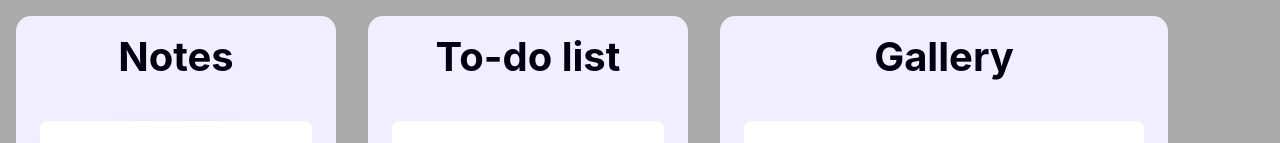
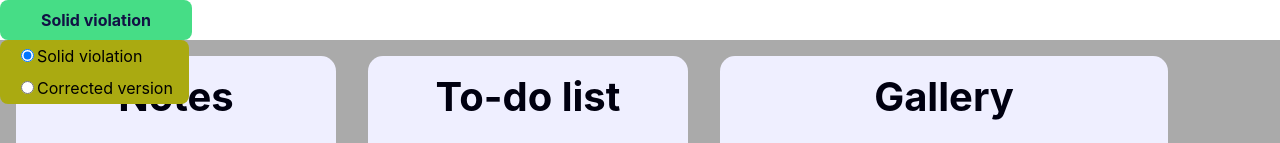
Before and after one commit to gudmar/ListsDemo, a React (Create React App) app in the folder lists-demo/: page / in a window 1280 px wide. Shown: the top 143 px of the page. Built offline with nearby package versions, Linux system fonts and the light colour scheme.

Commit message:
Fixed bug related to different react versions, select lists version component implemented

```diff
--- a/lists-demo/src/App.tsx
+++ b/lists-demo/src/App.tsx
@@ -1,16 +1,90 @@
-import { useState } from 'react';
+import React, { useState } from 'react';
 import './App.css';
+import { useListStyles } from './appStyles';
 import ListsFinal from './CleanVersion/Components/ListsFinal/ListsFinal';
+import { useThemesAPI } from './Context/useThemeAPI';
 import { SOLIDViolationList } from './SOLIDViolation/Components/SolidViolationWrapper/SOLIDViolationWrapper';
 
-const versions = {
-  final: ListsFinal,
-  solidViolation: SOLIDViolationList,
+const FINAL = 'Final';
+const SOLID_VIOLATION = 'Solid violation'
+
+// const versions = {
+//   final: ListsFinal,
+//   solidViolation: SOLIDViolationList,
+// }
+
+const withVersion = (version: string) => () => {
+  if (version === FINAL) { return (<ListsFinal />)}
+  return <SOLIDViolationList />
 }
 
+type tVersionValues = {
+  name: string,
+  label: string,
+}
+
+interface iSelectVersion {
+  setValue: (val: string) => void,
+  currentValue: string,
+  values: tVersionValues[],
+}
+
+const SelectVersion = ({setValue, currentValue, values}: iSelectVersion) => {
+  const classes = useListStyles();
+  const setInputValue = (event: React.ChangeEvent<HTMLInputElement>) => {setValue(event.target.value)}
+  return (
+    <div className={classes.selectWrapper}>
+      <div className={classes.display}>
+        <div className={classes.button}>
+          {values.find(({name, label}: tVersionValues) => name === currentValue)?.label}
+        </div>
+        <div className={classes.hiddenMenu}>
+          {
+            values.map(({name, label}: tVersionValues) => (
+              <div className={classes.row} key={name}>
+                  <input
+                    type="radio"
+                    id={name}
+                    name={name}
+                    value={name}
+                    checked={currentValue === name}
+                    onChange={setInputValue}
+                  />
+                  <label htmlFor={name}>{label}</label>
+              </div>
+            ))
+          }
+        </div>
+      </div>
+    </div>
+  )
+}
+
+const versions = [
+  {
+    name: SOLID_VIOLATION,
+    label: 'Solid violation'
+  },
+  {
+    name: FINAL,
+    label: 'Corrected version'
+  }
+]
+
 function App() {
-  const [version, setVersion] = useState(versions.solidViolation)
-  return (<>{version}</>);
+  const [version, setVersion] = useState(SOLID_VIOLATION)
+  const ComponentVersion = withVersion(version)
+  // return (<>{version}</>);
+  return <>
+    <SelectVersion
+      setValue={setVersion}
+      currentValue={version}
+      values={versions}
+    />
+    <ComponentVersion />
+  </>
+
+  // return (<SOLIDViolationList/>)
 }
 
 export default App;
--- a/lists-demo/src/SOLIDViolation/Components/SolidViolationList/List.tsx
+++ b/lists-demo/src/SOLIDViolation/Components/SolidViolationList/List.tsx
@@ -27,10 +27,14 @@ const getListTitle = (type: OneOfLists): string => {
 const List = ({
     type
 }: iList) => {
+    window['React2' as any] = require('react');
 
+    // https://react.dev/warnings/invalid-hook-call-warning
+    console.log('PROBABLY DUPLICATE REACT', window['React1' as any] === window['React2' as any])
     // const [data, setData] = useState<OneOfListsData[]>([])
     const { theme } = useThemesAPI();
     const classes = useListStyles(theme);
+    // const classes = {listWrapper: '', extraWidthForList: '', overflowAuto: '', listTitle: ''}
     const {
         data,
         setState,
--- /dev/null
+++ b/lists-demo/src/appStyles.ts
@@ -0,0 +1,55 @@
+import { createUseStyles } from "react-jss";
+import { CustomTheme } from "./Types/themes";
+
+export const useListStyles = createUseStyles( (theme: CustomTheme) => ({
+    selectWrapper: {
+        display: 'inline-block',
+        width: '12rem',
+    },
+    button: {
+        backgroundColor: '#46dd86',
+        color: '#111144',
+        height: '2.5rem',
+        lineHeight: '2.5rem',
+        fontWeight: 'bold',
+        padding: '0 1rem 0 1rem',
+        borderRadius: '0.5rem',
+        textAlign: 'center',
+        '&:hover': {
+            transitionDuration: '0.3s',
+            backgroundColor: '#36ad36',
+        }
+    },
+    row: {
+        transitionDuration: '0.3s',
+        padding: '0 1rem 0 1rem',
+        '&:hover': {
+            backgroundColor: '#999911',
+            width: '100%',
+            transitionDuration: '0.3s',
+        }
+    },
+    hiddenMenu: {
+        position: 'absolute',
+        overflow: 'hidden',
+        visibility: 'hidden',
+        transitionDuration: '0.3s',
+        opacity: '0',
+        zIndex: '10',
+        lineHeight: '2rem',
+        backgroundColor: '#aaaa11',
+        borderRadius: '0.5rem',
+
+    },
+    display: {
+        '&:hover': {
+            cursor: 'pointer',
+
+        },
+        '&:hover $hiddenMenu': {
+            visibility: 'visible',
+            transitionDuration: '0.3s',
+            opacity: '1',
+        }
+    },
+}));
--- a/lists-demo/src/index.tsx
+++ b/lists-demo/src/index.tsx
@@ -3,13 +3,18 @@ import ReactDOM from 'react-dom/client';
 import './index.css';
 import App from './App';
 import reportWebVitals from './reportWebVitals';
+import { ThemeContextProvider } from './Context/useThemeAPI';
 
 const root = ReactDOM.createRoot(
   document.getElementById('root') as HTMLElement
 );
+window['React1' as any] = require('react');
+
 root.render(
   <React.StrictMode>
-    <App />
+    <ThemeContextProvider>
+      <App />
+    </ThemeContextProvider>
   </React.StrictMode>
 );
 
```
